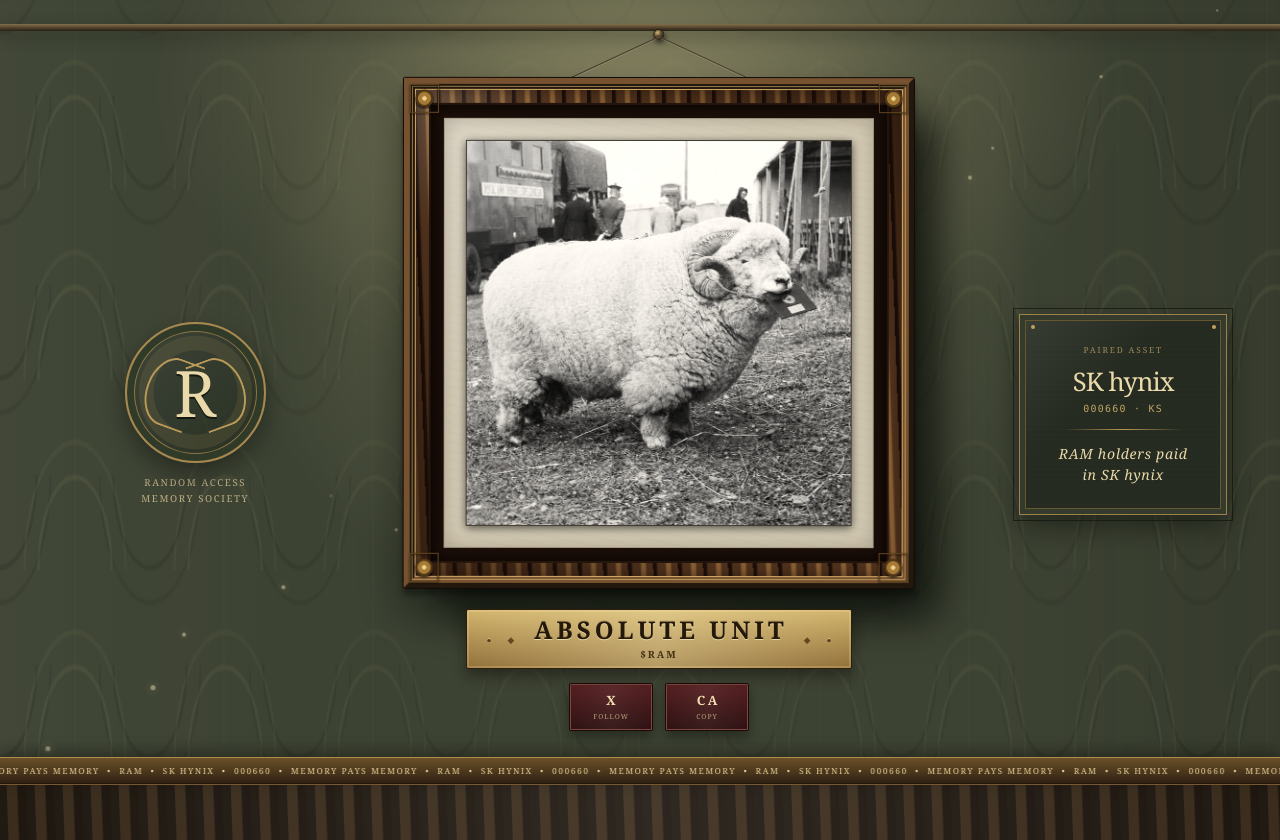
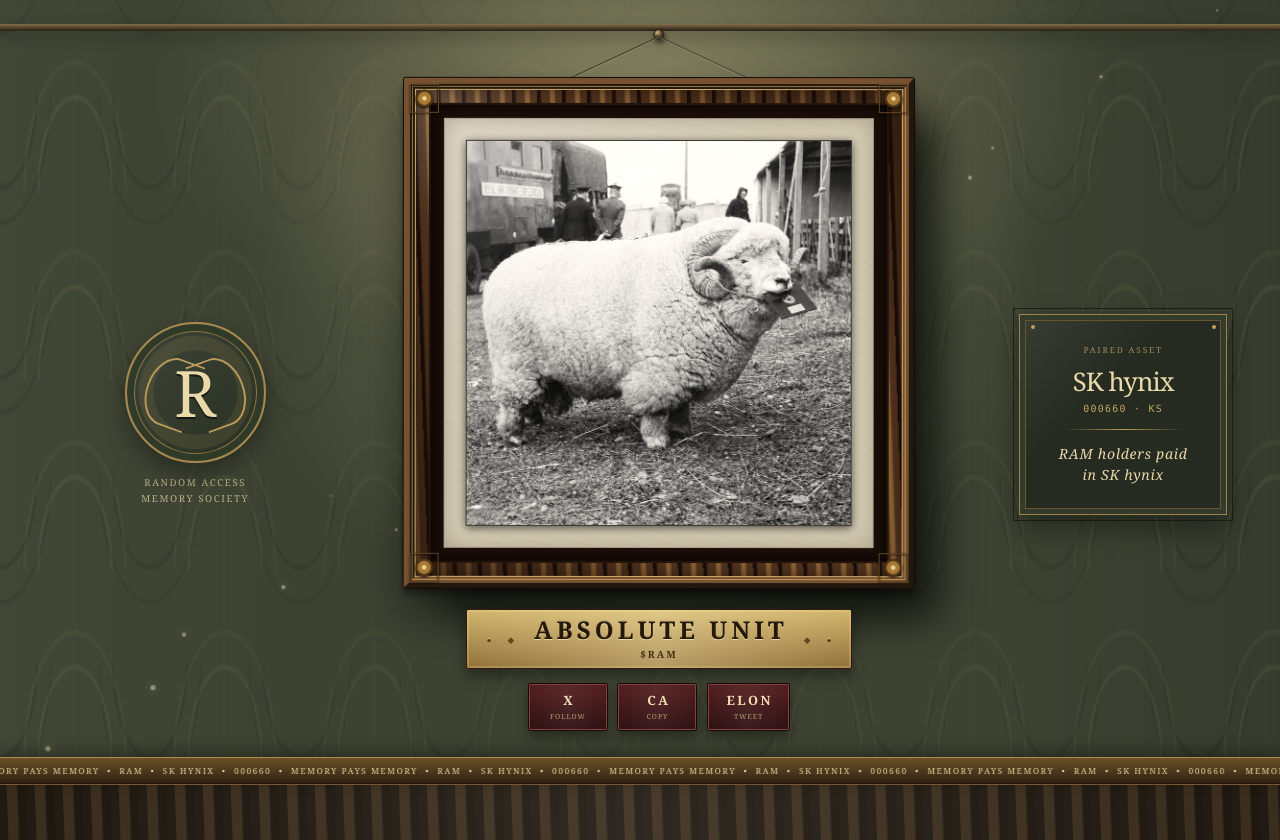
Before and after one commit to chasefort/ramcoin, a website: page site/index.html in a window 1280 px wide. Drawn offline with Linux system fonts and the light colour scheme.

Commit message:
Add Elon tweet link

```diff
--- a/site/index.html
+++ b/site/index.html
@@ -66,6 +66,7 @@
           <nav class="actions" aria-label="RAM links">
             <a class="action" id="x-link" href="#" aria-disabled="true"><span>X</span><small>FOLLOW</small></a>
             <button class="action" id="ca-button" type="button"><span>CA</span><small>COPY</small></button>
+            <a class="action" id="elon-link" href="https://x.com/elonmusk/status/1118600979329339393" target="_blank" rel="noreferrer"><span>ELON</span><small>TWEET</small></a>
           </nav>
           <p class="status" id="status" aria-live="polite"></p>
         </div>
--- a/site/scripts/check.mjs
+++ b/site/scripts/check.mjs
@@ -7,7 +7,7 @@ const required = ["index.html", "styles.css", "script.js", "assets/ram.jpeg", "a
 await Promise.all(required.map((file) => access(resolve(root, file))));
 
 const html = await readFile(resolve(root, "index.html"), "utf8");
-for (const marker of ['<h1 id="title">ABSOLUTE UNIT</h1>', '<p>$RAM</p>', 'id="x-link"', 'id="ca-button"', 'assets/ram.jpeg', 'SK hynix', 'RAM holders paid']) {
+for (const marker of ['<h1 id="title">ABSOLUTE UNIT</h1>', '<p>$RAM</p>', 'id="x-link"', 'id="ca-button"', 'id="elon-link"', 'https://x.com/elonmusk/status/1118600979329339393', 'assets/ram.jpeg', 'SK hynix', 'RAM holders paid']) {
   if (!html.includes(marker)) throw new Error(`Missing required marker: ${marker}`);
 }
 
--- a/site/styles.css
+++ b/site/styles.css
@@ -397,11 +397,11 @@ button, a { font: inherit; }
 
 .plaque-flourish { color: #65471f; font-size: 0.55rem; }
 
-.actions { display: flex; gap: 0.7rem; margin-top: 0.85rem; }
+.actions { display: flex; gap: 0.6rem; margin-top: 0.85rem; }
 
 .action {
   display: grid;
-  min-width: 5.3rem;
+  min-width: 5rem;
   min-height: 3rem;
   place-items: center;
   gap: 0.18rem;
```
Also changed, not shown: README.md, site/README.md.
